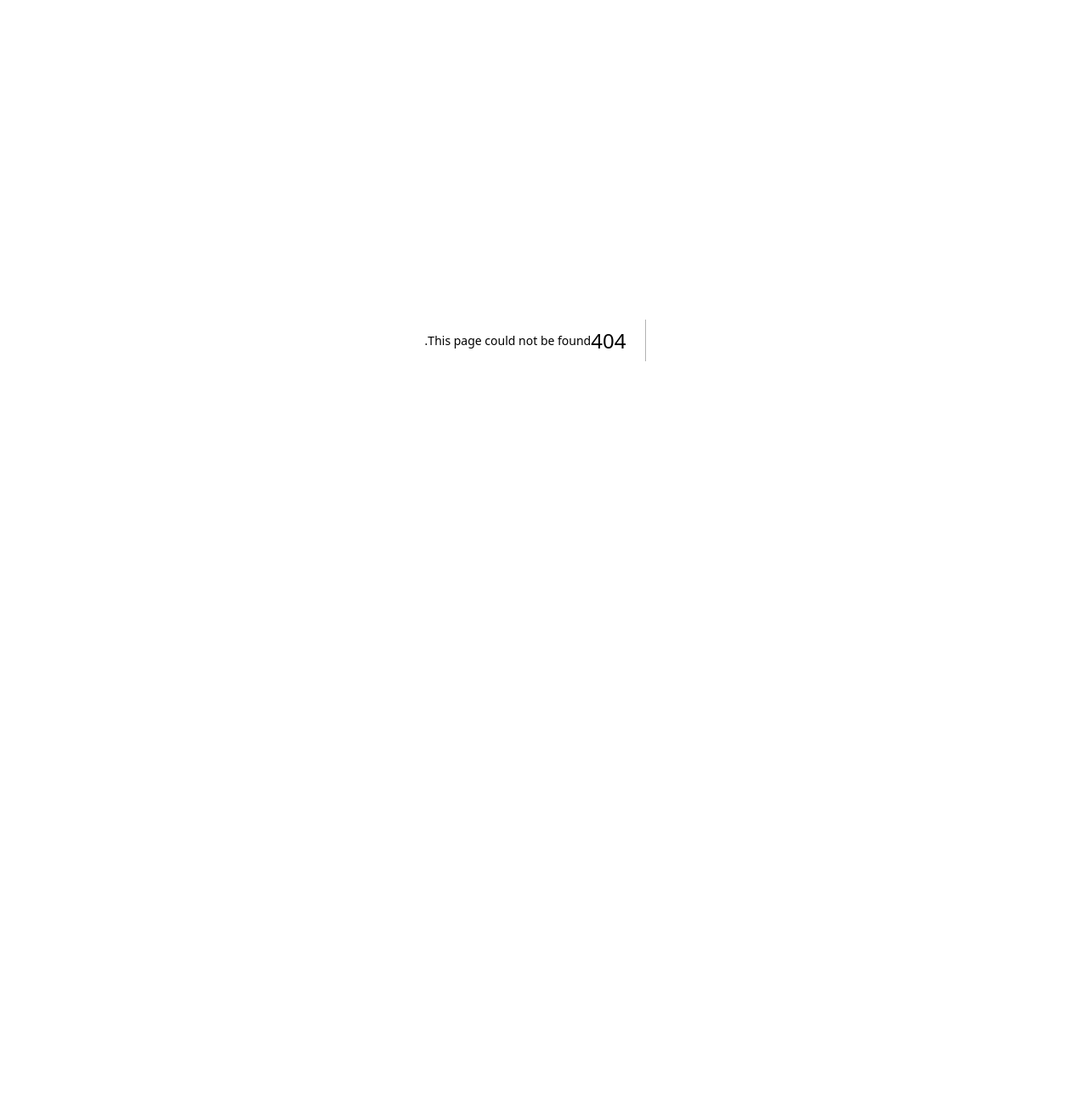
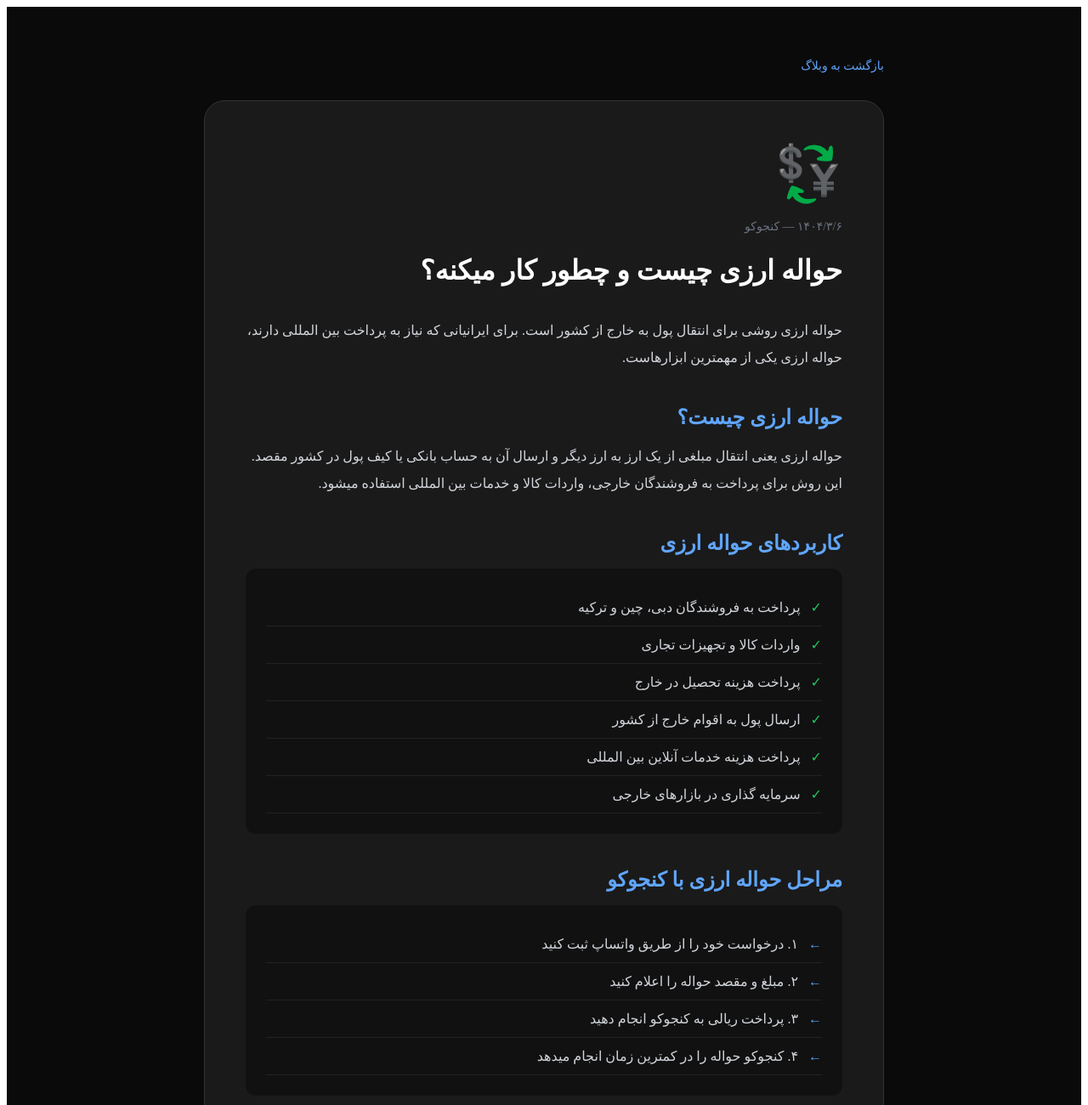
Before and after one commit to seyedmehdialavi93-coder/konjoko, a Next.js app: page /blog/havaleh-arzi in a window 1280 px wide. Before the commit this address had no page. Shown: the top 1300 px of the page at 85% size. Before the commit the page ends 800 px from the top, so only its background shows below. Built offline with nearby package versions, Linux system fonts and the light colour scheme.

Commit message:
add havaleh arzi blog post

```diff
--- /dev/null
+++ b/app/blog/havaleh-arzi/page.tsx
@@ -0,0 +1,48 @@
+import type { Metadata } from "next";
+
+export const metadata: Metadata = {
+  title: "حواله ارزی چیست و چطور کار میکنه؟ | کنجوکو",
+  description: "راهنمای کامل حواله ارزی برای ایرانیان. نحوه ارسال و دریافت پول بین المللی، هزینه ها و روش انجام حواله با کنجوکو.",
+};
+
+export default function HavalehArzi() {
+  return (
+    <main style={{backgroundColor: "#0a0a0a", minHeight: "100vh", color: "white", direction: "rtl"}}>
+      <div style={{maxWidth: "800px", margin: "0 auto", padding: "60px 20px"}}>
+        <div style={{marginBottom: "32px"}}>
+          <a href="/blog" style={{color: "#60a5fa", textDecoration: "none", fontSize: "0.875rem"}}>بازگشت به وبلاگ</a>
+        </div>
+        <div style={{backgroundColor: "#1a1a1a", borderRadius: "24px", padding: "48px", border: "1px solid #333"}}>
+          <div style={{fontSize: "4rem", marginBottom: "16px"}}>💱</div>
+          <p style={{color: "#6b7280", fontSize: "0.875rem", marginBottom: "12px"}}>۱۴۰۴/۳/۶ — کنجوکو</p>
+          <h1 style={{fontSize: "2rem", fontWeight: "bold", marginBottom: "32px", lineHeight: "1.4"}}>حواله ارزی چیست و چطور کار میکنه؟</h1>
+          <p style={{color: "#d1d5db", lineHeight: "2", marginBottom: "24px"}}>حواله ارزی روشی برای انتقال پول به خارج از کشور است. برای ایرانیانی که نیاز به پرداخت بین المللی دارند، حواله ارزی یکی از مهمترین ابزارهاست.</p>
+          <h2 style={{fontSize: "1.5rem", fontWeight: "bold", marginBottom: "16px", marginTop: "40px", color: "#60a5fa"}}>حواله ارزی چیست؟</h2>
+          <p style={{color: "#d1d5db", lineHeight: "2", marginBottom: "24px"}}>حواله ارزی یعنی انتقال مبلغی از یک ارز به ارز دیگر و ارسال آن به حساب بانکی یا کیف پول در کشور مقصد. این روش برای پرداخت به فروشندگان خارجی، واردات کالا و خدمات بین المللی استفاده میشود.</p>
+          <h2 style={{fontSize: "1.5rem", fontWeight: "bold", marginBottom: "16px", marginTop: "40px", color: "#60a5fa"}}>کاربردهای حواله ارزی</h2>
+          <div style={{backgroundColor: "#111", borderRadius: "12px", padding: "24px", marginBottom: "24px"}}>
+            {["پرداخت به فروشندگان دبی، چین و ترکیه", "واردات کالا و تجهیزات تجاری", "پرداخت هزینه تحصیل در خارج", "ارسال پول به اقوام خارج از کشور", "پرداخت هزینه خدمات آنلاین بین المللی", "سرمایه گذاری در بازارهای خارجی"].map((item) => (
+              <div key={item} style={{display: "flex", alignItems: "center", gap: "12px", padding: "12px 0", borderBottom: "1px solid #222"}}>
+                <span style={{color: "#22c55e"}}>✓</span>
+                <span style={{color: "#d1d5db"}}>{item}</span>
+              </div>
+            ))}
+          </div>
+          <h2 style={{fontSize: "1.5rem", fontWeight: "bold", marginBottom: "16px", marginTop: "40px", color: "#60a5fa"}}>مراحل حواله ارزی با کنجوکو</h2>
+          <div style={{backgroundColor: "#111", borderRadius: "12px", padding: "24px", marginBottom: "24px"}}>
+            {["۱. درخواست خود را از طریق واتساپ ثبت کنید", "۲. مبلغ و مقصد حواله را اعلام کنید", "۳. پرداخت ریالی به کنجوکو انجام دهید", "۴. کنجوکو حواله را در کمترین زمان انجام میدهد"].map((item) => (
+              <div key={item} style={{display: "flex", alignItems: "center", gap: "12px", padding: "12px 0", borderBottom: "1px solid #222"}}>
+                <span style={{color: "#60a5fa"}}>←</span>
+                <span style={{color: "#d1d5db"}}>{item}</span>
+              </div>
+            ))}
+          </div>
+          <div style={{backgroundColor: "#1e3a5f", borderRadius: "16px", padding: "32px", textAlign: "center", marginTop: "40px"}}>
+            <p style={{fontSize: "1.25rem", fontWeight: "bold", marginBottom: "16px"}}>همین الان حواله ارزی را شروع کنید</p>
+            <a href="https://wa.me/971562913000" style={{backgroundColor: "#22c55e", color: "white", padding: "12px 32px", borderRadius: "50px", fontWeight: "bold", textDecoration: "none", display: "inline-block"}}>ارتباط در واتساپ</a>
+          </div>
+        </div>
+      </div>
+    </main>
+  );
+}
```
